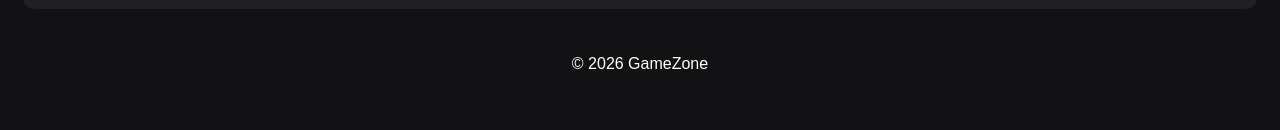
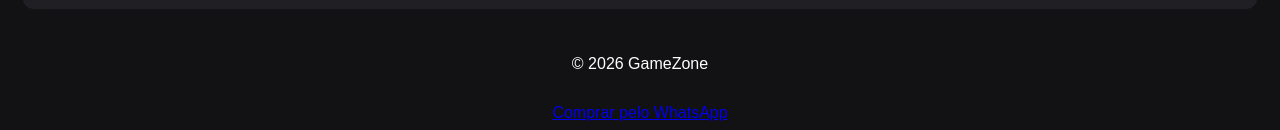
Before and after one commit to LetyciaRamos/LIMA, a plain HTML site: page S4_AT2.2_R4_LIMA/index.html in a window 1280 px wide. Shown: the part 2276-2406 px from the top of the page. Drawn offline with Linux system fonts and the light colour scheme.

Commit message:
pagina games

```diff
--- a/S4_AT2.2_R4_LIMA/index.html
+++ b/S4_AT2.2_R4_LIMA/index.html
@@ -90,5 +90,14 @@
         <p>&copy; 2026 GameZone</p>
     </footer>
 
+
+
+    <!-- Botão de Ação (CTA) para Compra via WhatsApp -->
+<a href="https://wa.me/5511999999999?text=Ol%C3%A1!%20Gostaria%20de%20comprar%20o%20PC%20Gamer%20PixelGear."
+    target="_blank"
+    class="btn-whatsapp">
+    Comprar pelo WhatsApp
+</a>
+
 </body>
 </html>
```
